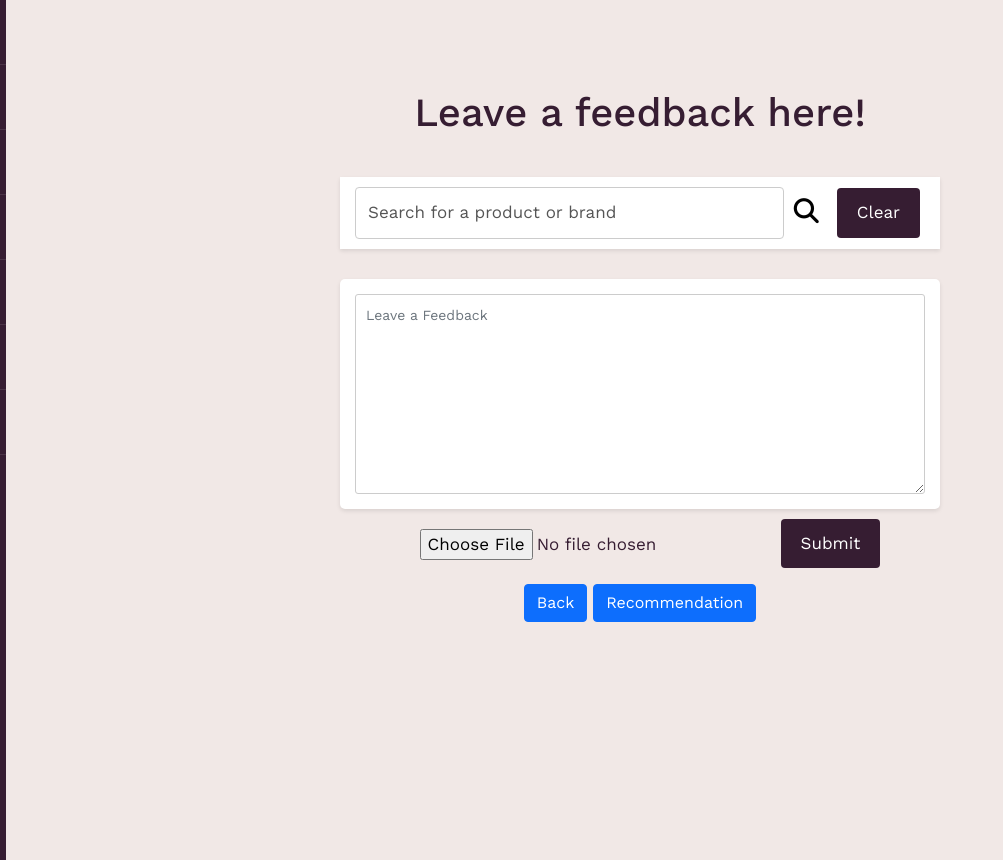
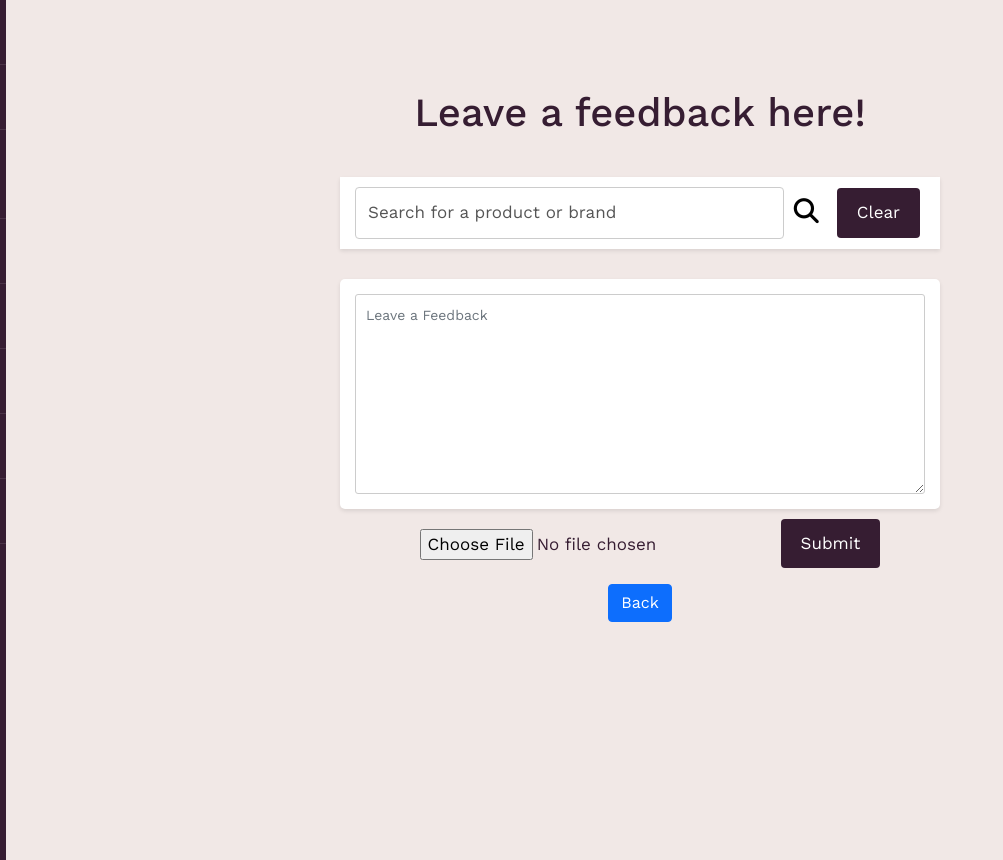
Before and after one commit to aleeqa/EtherealGlow, a Flask app: page /feedback in a window 1280 px wide. Shown: the part 60-920 px from the top of the page, without its empty margins (0-1003 px from the left). Run offline with Flask 3, Linux system fonts and the light colour scheme; a user stored in the database is signed in; some libraries are stand-ins or nearby versions.

Commit message:
done recommendation

```diff
--- a/website/templates/base.html
+++ b/website/templates/base.html
@@ -28,7 +28,8 @@
             <ul class="menu">
                 <li><a href="/home">Home</a></li>
                 <li><a href="/Blog">Blog</a></li>
-                <li><a href="/display_feedbacks">View Feedbacks</a></li>
+                <li><a href="/recommendations">Product Recommendations</a></li>
+                <li><a href="/display_feedbacks">Feedbacks</a></li>
                 {% if user and user.is_authenticated %}
                     <li><a href="/feedback">Leave a Feedback</a></li>
                     <li><a href="/Logout">Logout</a></li>
--- a/website/templates/feedback.html
+++ b/website/templates/feedback.html
@@ -32,8 +32,7 @@
 <br>
 <div align = "center">
     <a href=/display_feedbacks><button type="button" class = "btn btn btn-primary">Back</button></a>
-    <a href=/recommendations><button type="button" class = "btn btn btn-primary">Recommendation</button></a>
-</div>
+
 
 
 <script src="https://ajax.googleapis.com/ajax/libs/jquery/3.5.1/jquery.min.js"></script>
--- a/website/views.py
+++ b/website/views.py
@@ -272,11 +272,11 @@ def share(skintype) :
     return render_template("skintype.html", user=current_user, posts=posts, skintype=skintype)
 
 #RECOMMENDATION
-@views.route('/recommendations', methods=['POST', 'GET'])
+'''@views.route('/recommendations', methods=['POST', 'GET'])
 def recommendations():
     if request.method == 'POST':
-        skintype = request.form['skintype']
-        product_category = request.form['product_category']
+        skintype = request.form['skintype'].capitalize()
+        product_category = request.form['product_category'].capitalize()
 
         #retrieve recommended products from the database based on skintype and product_category
         recommended_products = Product.query.filter(skintype==skintype, product_category==product_category).all()
@@ -285,6 +285,7 @@ def recommendations():
 
     return render_template('recommendation.html', suggestions=recommended_products)
 
+print("recommended_products")'''
 
 '''@views.route('/recommendations', methods=['POST', 'GET'])
 def recommendations():
@@ -292,9 +293,40 @@ def recommendations():
         skintype = request.form['skintype']
         product_category = request.form['product_category']
 
-        #retrieve recommended products from the database based on skin type and product category
+        # Retrieve recommended products from the database based on skintype and product_category
         recommended_products = Product.query.filter_by(skintype=skintype, product_category=product_category).all()
+
+        # Print the query results to debug
+        print(f"Recommended Products: {recommended_products}")
     else:
         recommended_products = []
 
     return render_template('recommendation.html', suggestions=recommended_products)'''
+
+@views.route('/recommendations', methods=['POST', 'GET'])
+def recommendations():
+    if request.method == 'POST':
+        skintype = request.form['skintype'].capitalize()
+        product_category = request.form['product_category'].capitalize()
+
+        print(f"Received skintype: {skintype}, product_category: {product_category}")
+
+        try:
+            recommended_products = Product.query.filter_by(skintype=skintype, product_category=product_category).all()
+
+            #print the query results to debug
+            print(f"Recommended Products: {recommended_products}")
+
+            #additional debug: Print all products to ensure data is present
+            all_products = Product.query.all()
+            print(f"All Products: {all_products}")
+        except Exception as e:
+            print(f"Error retrieving products: {e}")
+            recommended_products = []
+    else:
+        recommended_products = []
+
+
+    all_products = Product.query.all()
+    print(f"All Products: {all_products}")
+    return render_template('recommendation.html', suggestions=recommended_products)
```
Also changed, not shown: website/templates/home.html (+5 -5 lines), website/templates/recommendation.html (+4 -4 lines), instance/database.db.
